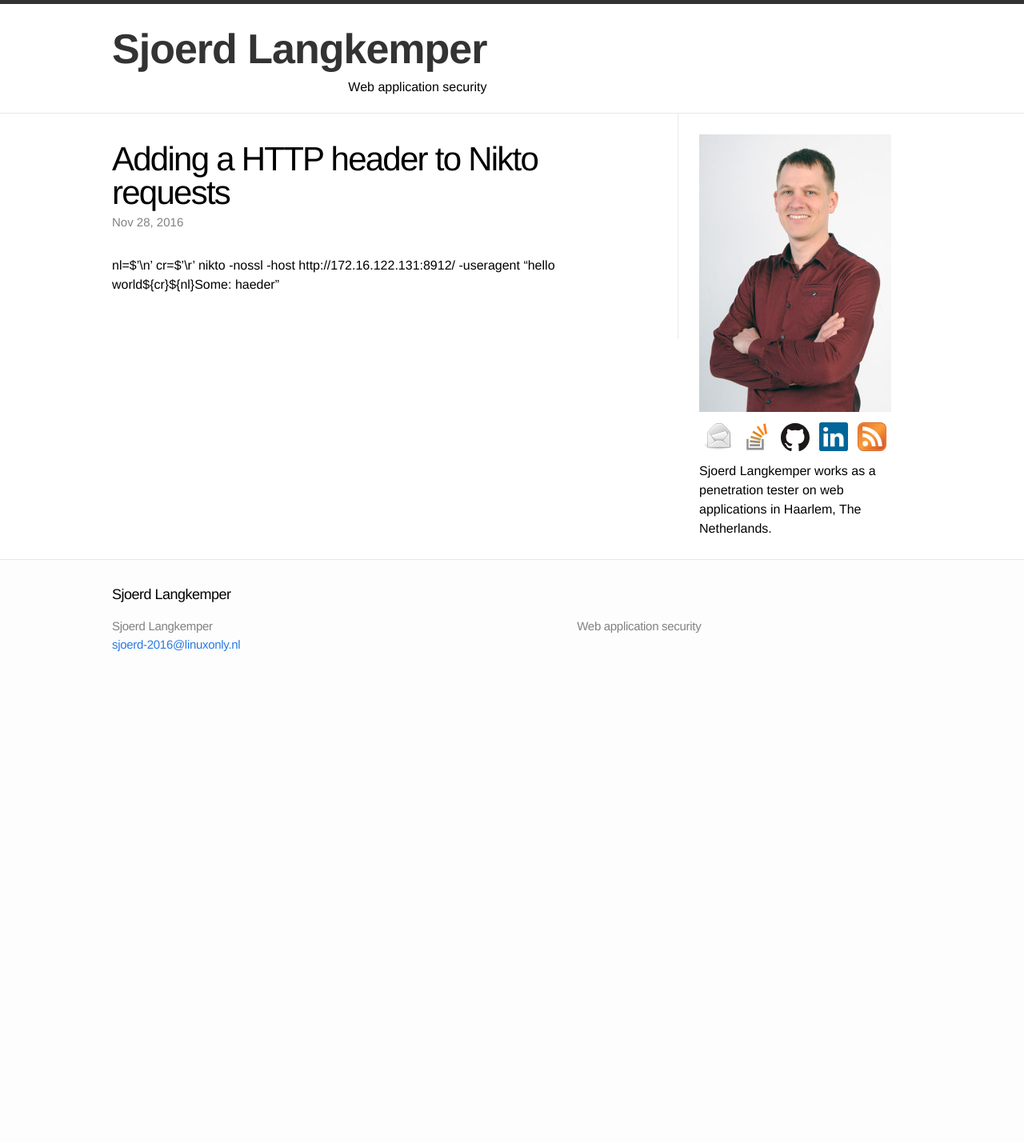
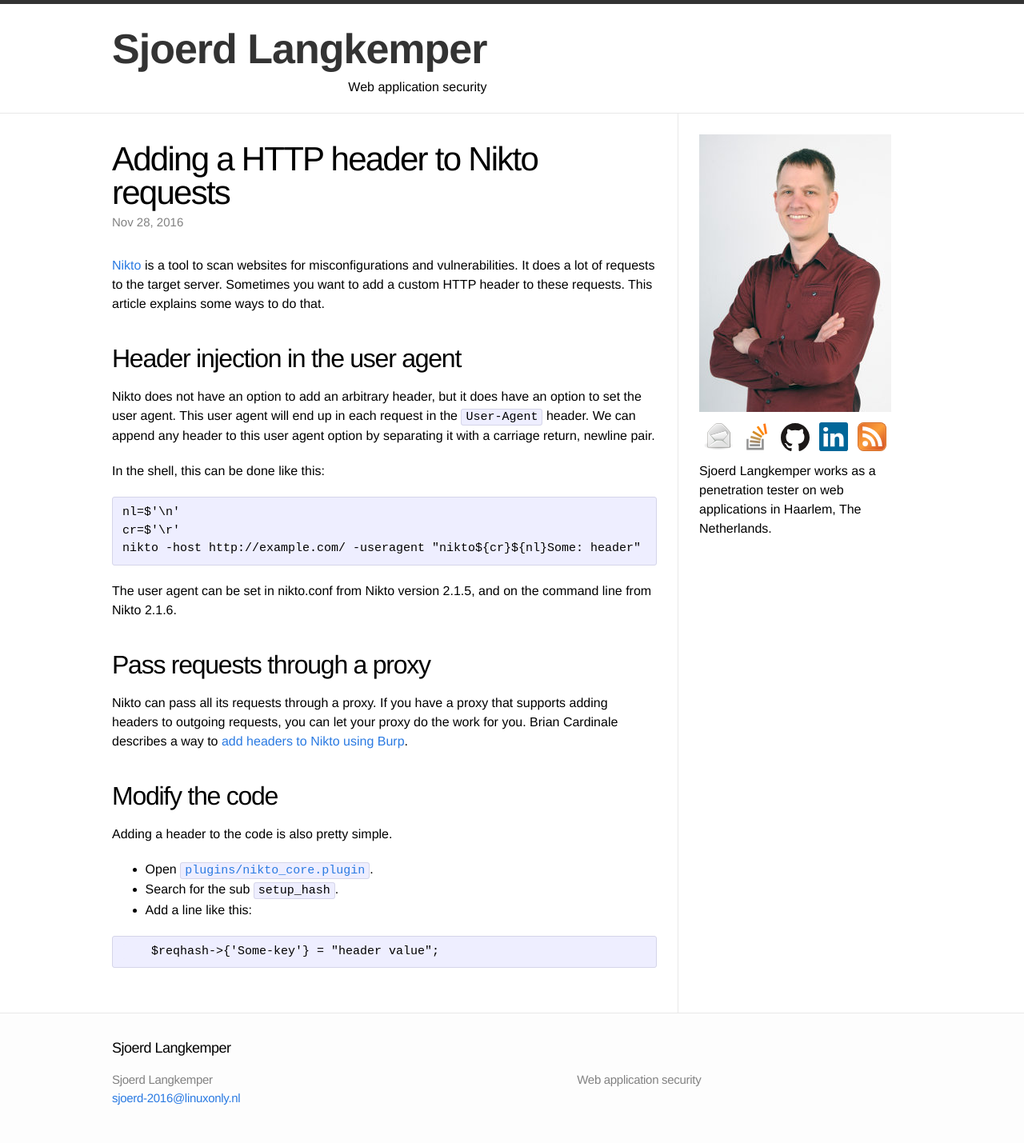
Before and after one commit to Sjord/Sjord.github.io, a Jekyll site: the page built from _posts/2016-11-17-header-injection-in-nikto.md, in a window 1280 px wide. Shown: the whole page at 80% size. Built offline with Jekyll 4.4.1, drawn with Linux system fonts in a browser that asks for light colours; before the commit the page ends 900 px from its top, so only the background shows below that.

Commit message:
Nikto header post

````diff
--- a/_posts/2016-11-17-header-injection-in-nikto.md
+++ b/_posts/2016-11-17-header-injection-in-nikto.md
@@ -5,8 +5,33 @@
 date: 2016-11-28
 ---
 
+[Nikto](https://github.com/sullo/nikto) is a tool to scan websites for misconfigurations and vulnerabilities. It does a lot of requests to the target server. Sometimes you want to add a custom HTTP header to these requests. This article explains some ways to do that.
+
+## Header injection in the user agent
+
+Nikto does not have an option to add an arbitrary header, but it does have an option to set the user agent. This user agent will end up in each request in the `User-Agent` header. We can append any header to this user agent option by separating it with a carriage return, newline pair.
+
+In the shell, this can be done like this:
+
+    nl=$'\n'
+    cr=$'\r'
+    nikto -host http://example.com/ -useragent "nikto${cr}${nl}Some: header"
+
+The user agent can be set in nikto.conf from Nikto version 2.1.5, and on the command line from Nikto 2.1.6.
+
+## Pass requests through a proxy
+
+Nikto can pass all its requests through a proxy. If you have a proxy that supports adding headers to outgoing requests, you can let your proxy do the work for you. Brian Cardinale describes a way to [add headers to Nikto using Burp](http://www.cardinaleconcepts.com/add-custom-header-to-nikto-scan/).
+
+## Modify the code
+
+Adding a header to the code is also pretty simple.
 
 
-nl=$'\n'
-cr=$'\r'
-nikto -nossl -host http://172.16.122.131:8912/ -useragent "hello world${cr}${nl}Some: haeder"
+* Open [`plugins/nikto_core.plugin`](https://github.com/sullo/nikto/blob/master/program/plugins/nikto_core.plugin#L2272).
+* Search for the sub `setup_hash`.
+* Add a line like this:
+
+```
+    $reqhash->{'Some-key'} = "header value";
+```
````
